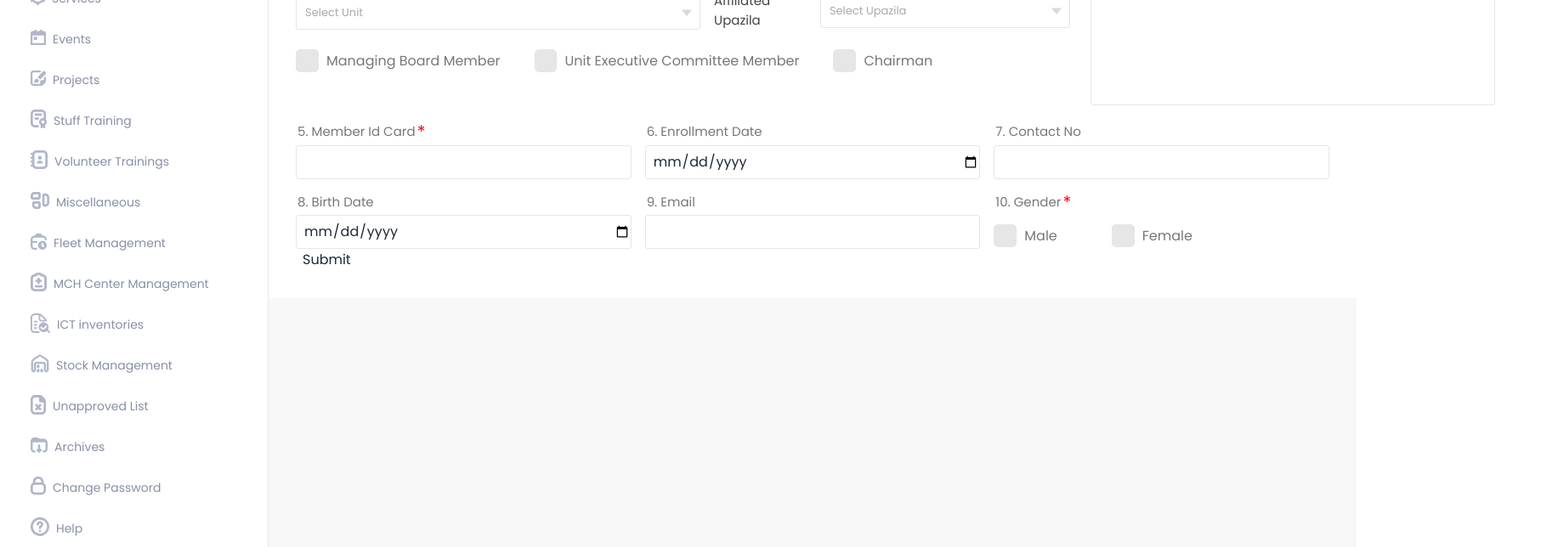
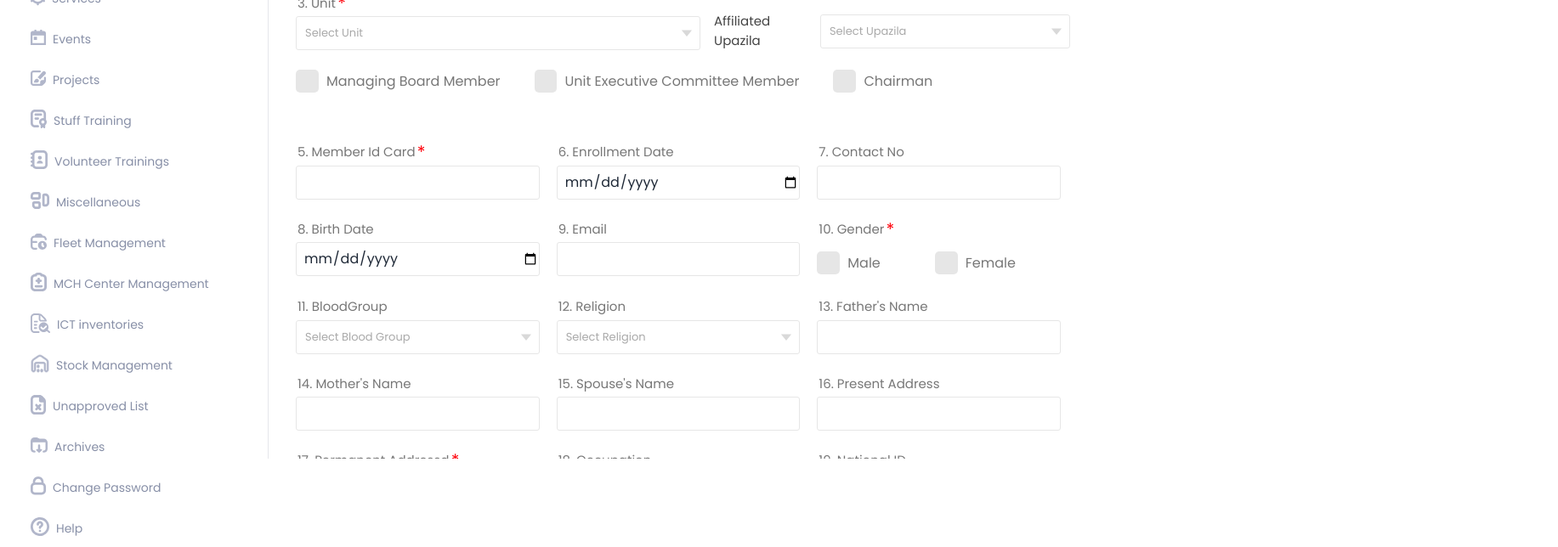
Before and after one commit to Anirat04/bdrcs-dashboard-client, a React (Vite) app: page /humanAssets in a window 1280 px wide. Shown: the part 260-904 px from the top of the page at 85% size, 1833 px wide, since content can reach past the window. Built offline with nearby package versions, Linux system fonts and the light colour scheme.

Commit message:
Primary layout at human assets route and minimum responsiveness completed

```diff
--- a/src/DashboardLayout/DashboardLayout.jsx
+++ b/src/DashboardLayout/DashboardLayout.jsx
@@ -6,13 +6,13 @@ import NavBar from './Shared/NavBar/NavBar';
 const DashboardLayout = () => {
     return (
         <>
-            <div className='flex'>
+            <div className='flex max-h-screen'>
                 {/* Dashboard sidebar contents starts here */}
                 <div className='border-r'>
                     <SideBar></SideBar>
                 </div>
                 {/* Dashboard main content starts here */}
-                <div className='bg-[#F8F8F8] w-full min-h-screen'>
+                <div className='bg-[#F8F8F8] w-full overflow-y-auto'>
                     <NavBar></NavBar>
                     <Outlet></Outlet>
                 </div>
--- a/src/DashboardLayout/DashboardRoutes/HumanAssets/HumanAssets.jsx
+++ b/src/DashboardLayout/DashboardRoutes/HumanAssets/HumanAssets.jsx
@@ -89,17 +89,37 @@ const HumanAssets = () => {
     ]
 
     const upazilaOption = [
-        { value: 'Upazila Demo 1', label: 'Upazila Demo 1' },
+        { value: 'O+', label: 'Upazila Demo 1' },
         { value: 'Upazila Demo 2', label: 'Upazila Demo 2' },
     ]
+
+    const BloodGroupOption = [
+        { value: 'O positive', label: 'O positive' },
+        { value: 'O negative', label: 'O negative' },
+        { value: 'A positive', label: 'A positive' },
+        { value: 'A negative', label: 'A negative' },
+        { value: 'B positive', label: 'B positive' },
+        { value: 'B negative', label: 'B negative' },
+        { value: 'AB positive', label: 'AB positive' },
+        { value: 'AB negative', label: 'AB negative' },
+    ]
+
+    const ReligionOption = [
+        { value: 'Islam', label: 'Islam' },
+        { value: 'Hindu', label: 'Hindu' },
+        { value: 'Christian', label: 'Christian' },
+        { value: 'Buddhism', label: 'Buddhism' },
+    ]
+
+
 
     return (
         <div>
             <div>
-                <p className='text-[20px] text-[#5C5C5C]'>Add New Member</p>
+                <p className='text-[20px] text-[#5C5C5C] ml-[26px] py-3'>Add New Member</p>
             </div>
             <div>
-                <form className='bg-white max-w-screen-2xl  mx-auto p-8' onSubmit={handleSubmit(onSubmit)}>
+                <form className='bg-white max-w-screen-2xl  mx-auto p-8 pb-24 mb-8 rounded-[5px]' onSubmit={handleSubmit(onSubmit)}>
                     {/* First row of desktop view */}
                     <div className='flex gap-5'>
                         {/* Prefix select */}
@@ -252,7 +272,7 @@ const HumanAssets = () => {
                         </div>
                     </div>
                     {/* grid section starts here */}
-                    <div className='grid grid-cols-3 gap-4 mt-5'>
+                    <div className='grid grid-cols-3 gap-y-6 gap-x-5 mt-5'>
                         {/* Member ID Card */}
                         <div>
                             <div className='relative w-fit'>
@@ -269,18 +289,19 @@ const HumanAssets = () => {
                         {/* Contact Number */}
                         <div>
                             <p className='text-[15px] text-[#777777] mb-1 ml-[2px]'>7. Contact No</p>
-                            <input className='w-full h-[40px] border border-[#E6E6E6] rounded-[3px]' type="number" {...register("contactNumber")} />
+                            <input className='w-full h-[40px] border border-[#E6E6E6] rounded-[3px]' type="text" {...register("contactNumber")} />
                         </div>
-                        {/* Birth date */}
+                        {/*8. Birth date */}
                         <div>
                             <p className='text-[15px] text-[#777777] mb-1 ml-[2px]'>8. Birth Date</p>
                             <input className='w-full h-[40px] border border-[#E6E6E6] rounded-[3px]' type="date" {...register("birthDate")} />
                         </div>
-                        {/* Email Address */}
+                        {/*9. Email Address */}
                         <div>
                             <p className='text-[15px] text-[#777777] mb-1 ml-[2px]'>9. Email</p>
                             <input className='w-full h-[40px] border border-[#E6E6E6] rounded-[3px]' type="email" {...register("email")} />
                         </div>
+                        {/*10. Gender checkbox*/}
                         <div>
                             <div className='relative w-fit'>
                                 <p className='text-[15px] text-[#777777] mb-1 ml-[2px]'>10. Gender</p>
@@ -303,47 +324,133 @@ const HumanAssets = () => {
                                 </div>
                             </div>
                         </div>
+                        {/* 11. Blood Group */}
+                        <div>
+                            <p className='text-[15px] text-[#777777] mb-1 ml-[2px]'>11. BloodGroup</p>
+                            <Controller
+                                name="BloodGroup"
+                                control={control}
+                                defaultValue=""
+                                render={({ field }) => (
+                                    <Select
+                                        className='custom-select  w-full h-[40px] border border-[#E6E6E6] rounded-[3px]'
+                                        components={{ DropdownIndicator }}
+                                        options={BloodGroupOption}
+                                        placeholder="Select Blood Group"
+                                        styles={customStyles}
+                                        onChange={(selectedOption) => {
+                                            field.onChange(selectedOption.value); // Pass only the value to react-hook-form
+                                        }}
+                                    />
+                                )}
+                            />
+                        </div>
+                        {/* 12. Religion */}
+                        <div>
+                            <p className='text-[15px] text-[#777777] mb-1 ml-[2px]'>12. Religion</p>
+                            <Controller
+                                name="Religion"
+                                control={control}
+                                defaultValue=""
+                                render={({ field }) => (
+                                    <Select
+                                        className='custom-select  w-full h-[40px] border border-[#E6E6E6] rounded-[3px]'
+                                        components={{ DropdownIndicator }}
+                                        options={ReligionOption}
+                                        placeholder="Select Religion"
+                                        styles={customStyles}
+                                        onChange={(selectedOption) => {
+                                            field.onChange(selectedOption.value); // Pass only the value to react-hook-form
+                                        }}
+                                    />
+                                )}
+                            />
+                        </div>
+                        {/* 13. Father's Name */}
+                        <div>
+                            <p className='text-[15px] text-[#777777] mb-1 ml-[2px]'>13. Father's Name</p>
+                            <input className='w-full h-[40px] border border-[#E6E6E6] rounded-[3px]' type="text" {...register("FatherName")} />
+                        </div>
+                        {/* 14. Mother's Name */}
+                        <div>
+                            <p className='text-[15px] text-[#777777] mb-1 ml-[2px]'>14. Mother's Name</p>
+                            <input className='w-full h-[40px] border border-[#E6E6E6] rounded-[3px]' type="text" {...register("MotherName")} />
+                        </div>
+                        {/* 15. Spouse's Name */}
+                        <div>
+                            <p className='text-[15px] text-[#777777] mb-1 ml-[2px]'>15. Spouse's Name</p>
+                            <input className='w-full h-[40px] border border-[#E6E6E6] rounded-[3px]' type="text" {...register("SpouseName")} />
+                        </div>
+                        {/* 16. Present Address */}
+                        <div>
+                            <p className='text-[15px] text-[#777777] mb-1 ml-[2px]'>16. Present Address</p>
+                            <input className='w-full h-[40px] border border-[#E6E6E6] rounded-[3px]' type="text" {...register("PresentAddress")} />
+                        </div>
+                        {/* 17. Permanent Address Required */}
+                        <div>
+                            <div className='relative w-fit'>
+                                <p className='text-[15px] text-[#777777] mb-1 ml-[2px]'>17. Permanent Addressd</p>
+                                <span className='text-[20px] text-[#FF000A] absolute -top-1 -right-3'>*</span>
+                            </div>
+                            <input className='w-full h-[40px] border border-[#E6E6E6] rounded-[3px]' type="text" {...register("PermanentAddress", { required: true })} />
+                        </div>
+                        {/* 18. Occupation */}
+                        <div>
+                            <p className='text-[15px] text-[#777777] mb-1 ml-[2px]'>18. Occupation</p>
+                            <input className='w-full h-[40px] border border-[#E6E6E6] rounded-[3px]' type="text" {...register("Occupation")} />
+                        </div>
+                        {/* 19. National ID */}
+                        <div>
+                            <p className='text-[15px] text-[#777777] mb-1 ml-[2px]'>19. National ID</p>
+                            <input className='w-full h-[40px] border border-[#E6E6E6] rounded-[3px]' type="text" {...register("NID")} />
+                        </div>
+                        {/* 20. Birth Certificate No */}
+                        <div>
+                            <p className='text-[15px] text-[#777777] mb-1 ml-[2px]'>20. Birth Certificate No</p>
+                            <input className='w-full h-[40px] border border-[#E6E6E6] rounded-[3px]' type="text" {...register("birth_certificate_number")} />
+                        </div>
+                        {/* 21. Passport No */}
+                        <div>
+                            <p className='text-[15px] text-[#777777] mb-1 ml-[2px]'>21. Passport No</p>
+                            <input className='w-full h-[40px] border border-[#E6E6E6] rounded-[3px]' type="text" {...register("passport_num")} />
+                        </div>
+                        {/* 22. Education */}
+                        <div>
+                            <p className='text-[15px] text-[#777777] mb-1 ml-[2px]'>22. Education</p>
+                            <input className='w-full h-[40px] border border-[#E6E6E6] rounded-[3px]' type="text" {...register("education")} />
+                        </div>
+                        {/* 23. Member Form Serial */}
+                        <div>
+                            <p className='text-[15px] text-[#777777] mb-1 ml-[2px]'>23. Member Form Serial</p>
+                            <input className='w-full h-[40px] border border-[#E6E6E6] rounded-[3px]' type="text" {...register("member_form_serial")} />
+                        </div>
+                        {/* 24. Money Receipt No. */}
+                        <div>
+                            <p className='text-[15px] text-[#777777] mb-1 ml-[2px]'>24. Money Receipt No.</p>
+                            <input className='w-full h-[40px] border border-[#E6E6E6] rounded-[3px]' type="text" {...register("member_form_serial")} />
+                        </div>
+                        {/* 25. Project Activities in Last 10 years */}
+                        <div>
+                            <p className='text-[15px] text-[#777777] mb-1 ml-[2px]'>25. Project Activities in Last 10 years</p>
+                            <input className='w-full h-[40px] border border-[#E6E6E6] rounded-[3px]' type="text" {...register("member_form_serial")} />
+                        </div>
                     </div>
-
-                    {/*
-                    <select {...register("Unit", { required: true })}>
-                        <option value="National Headquaters">National Headquaters</option>
-                    </select>
-                    <select {...register("Affiliated Upazila")}>
-                        <option value="Select Upazila">Select Upazila</option>
-                    </select>
-                    <input type="checkbox" placeholder="Managing Board Member" {...register("Managing Board Member", {})} />
-                    <input type="checkbox" placeholder="Unit Executive Committee Member" {...register("Unit Executive Committee Member", {})} />
-                    <input type="checkbox" placeholder="Chairman" {...register("Chairman", {})} />
-                    <input type="number" placeholder="Member Id Card" {...register("Member Id Card", { required: true })} />
-                    <input type="datetime" placeholder="Enrollment Date" {...register("Enrollment Date", {})} />
-                    <input type="number" placeholder="Contact No" {...register("Contact No", {})} />
-                    <input type="datetime" placeholder="Birth Date" {...register("Birth Date", {})} />
-                    <input type="email" placeholder="Email" {...register("Email", {})} />
-                    <input type="checkbox" placeholder="Male" {...register("Male", {})} />
-                    <input type="checkbox" placeholder="Female" {...register("Female", {})} />
-                    <select {...register("Blood Group")}>
-                        <option value="AB Positive">AB Positive</option>
-                    </select>
-                    <select {...register("Religion")}>
-                        <option value="Islam">Islam</option>
-                    </select>
-                    <input type="text" placeholder="Father's Name" {...register("FatherName", {})} />
-                    <input type="text" placeholder="Mother's Name" {...register("MotherName", {})} />
-                    <input type="text" placeholder="Spouse's Name" {...register("SpouseName", {})} />
-                    <input type="text" placeholder="Present Address" {...register("Present Address", {})} />
-                    <input type="text" placeholder="Permanent Address" {...register("Permanent Address", { required: true })} />
-                    <input type="text" placeholder="Occupation" {...register("Occupation", {})} />
-                    <input type="number" placeholder="National ID" {...register("National ID", {})} />
-                    <input type="number" placeholder="Birth Certificate No" {...register("Birth Certificate No", {})} />
-                    <input type="text" placeholder="Passport No" {...register("Passport No", {})} />
-                    <input type="text" placeholder="Education" {...register("Education", {})} />
-                    <input type="text" placeholder="Member Form Serial" {...register} />
-                    <input type="number" placeholder="Money Receipt No." {...register("Money Receipt No.", {})} />
-                    <input type="text" placeholder="Project Activities in Last 10 years" {...register("Project Activities in Last 10 years", {})} />
-                    <input type="number" placeholder="Emergency Contact No" {...register("Emergency Contact No", {})} /> */}
-
-                    <input type="submit" />
+                    {/* last row with flex */}
+                    <div className='flex justify-between mt-6'>
+                        {/* 26. Emergency Contact No */}
+                        <div>
+                            <p className='text-[15px] text-[#777777] mb-1 ml-[2px]'>26. Emergency Contact No</p>
+                            <input className='w-[476px] h-[40px] border border-[#E6E6E6] rounded-[3px]' type="text" {...register("emergency_contact")} />
+                        </div>
+                        <div className='flex gap-6 mt-3'>
+                            <button className='bg-[#2AA778] w-[132px] h-[36px] rounded-[3px]'>
+                                <input className='px-0 text-[15px] font-bold text-white' value='Save' type="submit" />
+                            </button>
+                            <button className='bg-[#878FA7] w-[132px] h-[36px] rounded-[3px]'>
+                                <input className='px-0 text-[15px] font-bold text-white' value='Cancel' type="reset" />
+                            </button>
+                        </div>
+                    </div>
                 </form>
 
             </div >
--- a/src/DashboardLayout/Shared/NavBar/NavBar.jsx
+++ b/src/DashboardLayout/Shared/NavBar/NavBar.jsx
@@ -2,7 +2,7 @@
 
 const NavBar = () => {
     return (
-        <div className=' h-20 flex items-center gap-4 pl-7 shadow-sm'>
+        <div className=' h-20 flex items-center gap-4 pl-7 shadow-sm  border-b'>
             {/* Search field */}
             <div className='flex items-center relative'>
                 <input className='w-[1108px] h-[45px] rounded-md pl-5 focus:outline-[#2AA778] focus:caret-[#2AA778]' type="text" placeholder='Search' />
--- a/src/DashboardLayout/Shared/SideBar/SideBar.jsx
+++ b/src/DashboardLayout/Shared/SideBar/SideBar.jsx
@@ -134,7 +134,7 @@ const sideLinks = <>
 
 const SideBar = () => {
     return (
-        <div className='w-[315px] bg-white pt-5'>
+        <div className='min-w-[315px] bg-white pt-5'>
             <div>
                 <img className='mx-auto' src={bdrcsLogo} alt="Dashboard logo of BDRCS" />
             </div>
```
